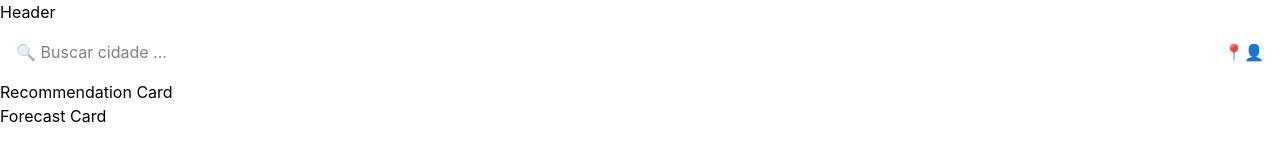
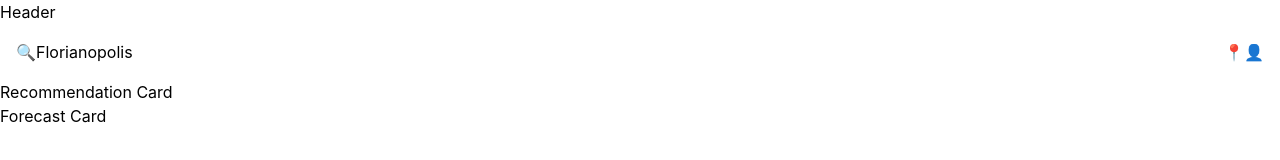
Before and after one commit to pamella-binotto/zephyr-frontend, a React (Vite) app: page / in a window 1280 px wide. Shown: the top 160 px of the page. Built offline with nearby package versions, Linux system fonts and the light colour scheme; no server answers.

Commit message:
feat(search): implement dynamic city search

```diff
--- a/src/components/SearchBar/SearchBar.jsx
+++ b/src/components/SearchBar/SearchBar.jsx
@@ -1,8 +1,31 @@
-function SearchBar() {
+import { useEffect, useState } from "react";
+
+function SearchBar({ city, setCity }) {
+
+    const [search, setSearch] = useState(city);
+
+    function handleSearch() {
+        setCity(search);
+    }
+
+    useEffect (() => {
+        setSearch(city);
+    }, [city])
+
+
     return (
         <div className="flex items-center p-4">
 
-            <input className="flex-1" type="text" placeholder="🔍 Buscar cidade ..." />
+            <div className="flex-1">
+
+                <button onClick={handleSearch}>🔍</button>
+                <input
+                    type="text"
+                    placeholder="🔍 Buscar cidade ..."
+                    value={search}
+                    onChange={(e) => setSearch(e.target.value)} />
+
+            </div>
 
             <button> 📍 </button>
             <button> 👤 </button>
--- a/src/pages/Home/Home.jsx
+++ b/src/pages/Home/Home.jsx
@@ -19,7 +19,7 @@ function Home() {
         async function loadWeatherData() {
 
             const weatherData = await getCurrentWeather(city);
-            setWeather(data);
+            setWeather(weatherData);
 
             const forecastData = await getForecast(city);
             setForecast(forecastData)
@@ -50,7 +50,7 @@ function Home() {
     return (
         <>
             <Header />
-            <SearchBar />
+            <SearchBar  city={city} setCity={setCity}/>
             {weather && <WeatherCard weather={weather} />}
             <RecommendationCard />
             <ForecastCard />
```
